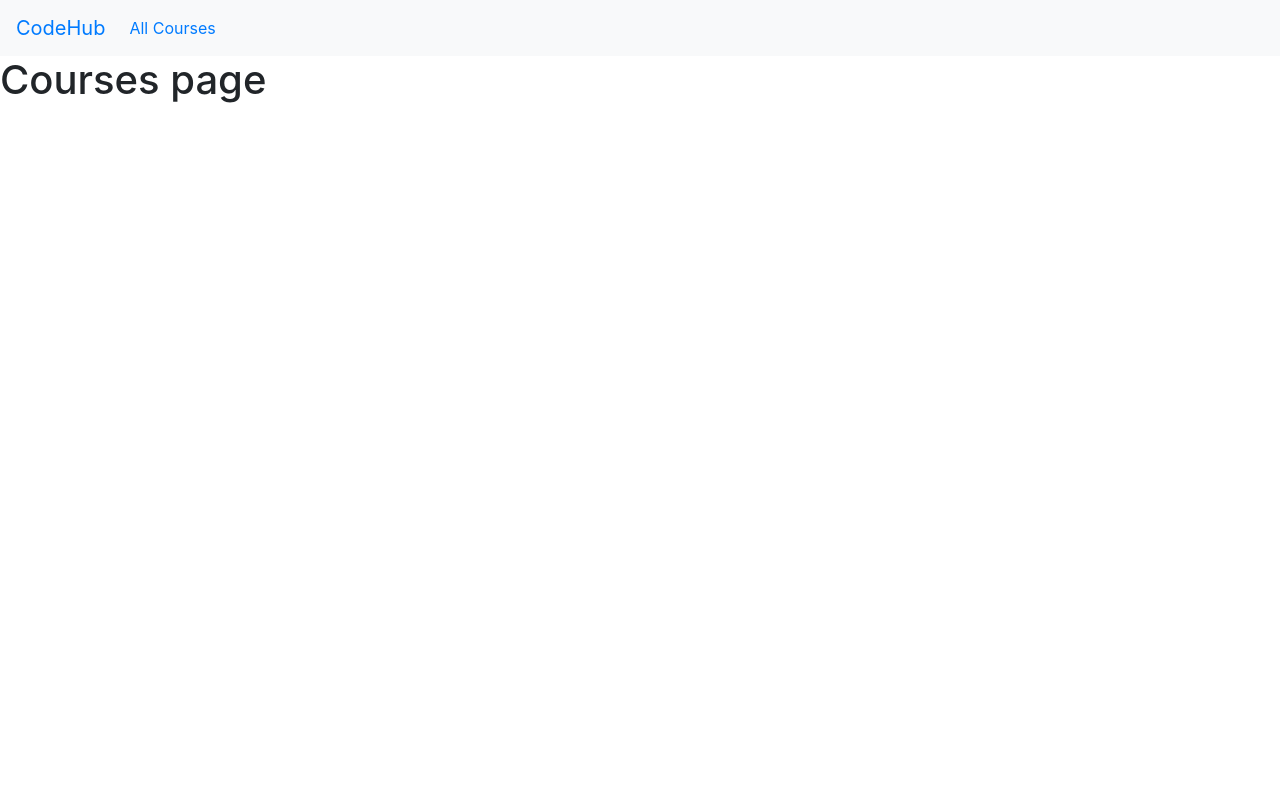
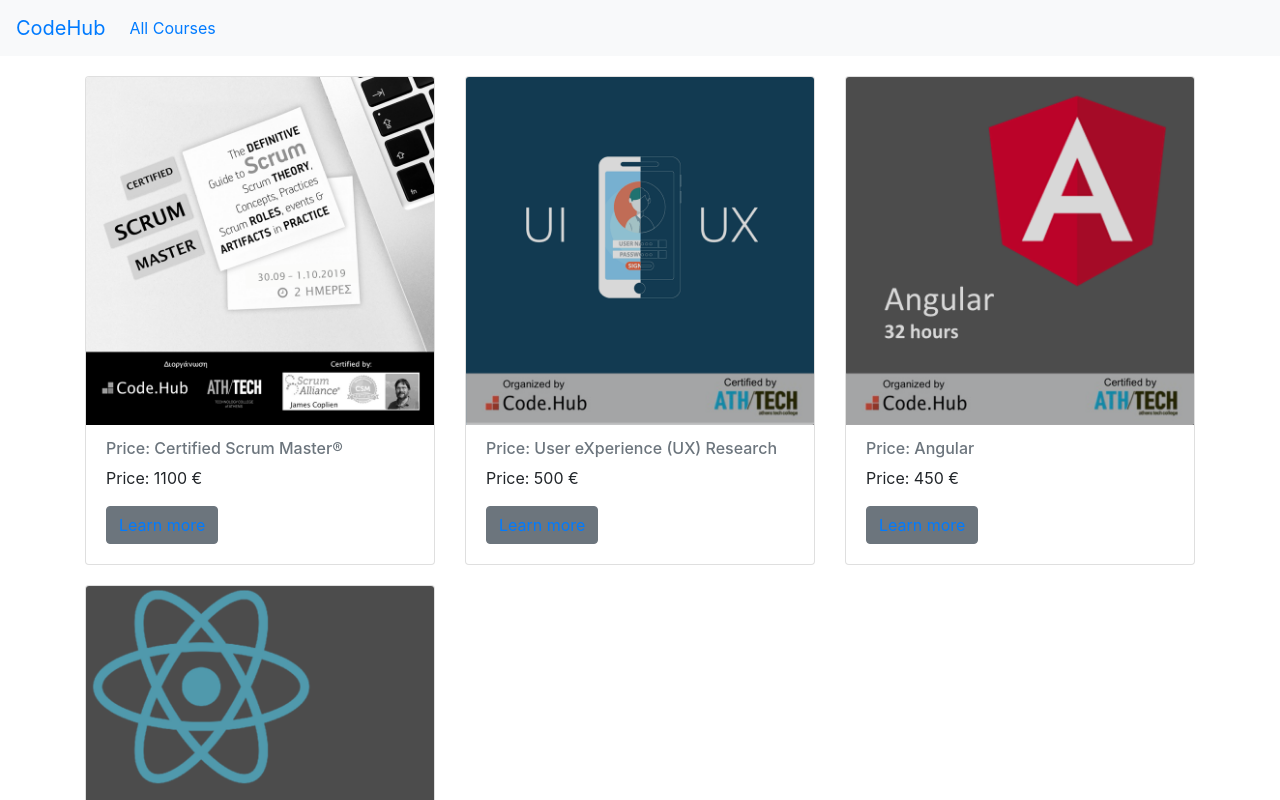
Before and after one commit to tzimpoulog/codehubCourses, a React (Create React App) app: page /courses in a window 1280 px wide. Shown: the top 800 px of the page. Built offline with nearby package versions, Linux system fonts and the light colour scheme; data requests are answered from the project's data file.

Commit message:
Create courses comp and display all courses cards

```diff
--- a/src/components/App.js
+++ b/src/components/App.js
@@ -3,6 +3,8 @@
 import Landing from "./Landing";
 import Courses from "./Courses";
 import Header from "./Header";
+import CourseDetails from './CourseDetails';
+
 
 function App() {
   return (
--- /dev/null
+++ b/src/components/CourseDetails.js
@@ -0,0 +1,13 @@
+import React from "react";
+
+
+
+function CourseDetails() {
+  return (
+    <div>
+      <h1>details</h1>
+    </div>
+  );
+}
+
+export default CourseDetails;
--- a/src/components/Courses.js
+++ b/src/components/Courses.js
@@ -1,11 +1,75 @@
-import React from 'react';
+import React, { useEffect, useState } from "react";
+import { Link } from "react-router-dom";
+import {
+  Card,
+  CardImg,
+  CardText,
+  CardBody,
+  CardTitle,
+  CardSubtitle,
+  Button,
+} from "reactstrap";
+import { API } from "../api";
+import { Row, Col, Container } from "reactstrap";
 
-const Courses = () => {
+const Courses = (props) => {
+  const [courses, setCourses] = useState([]);
+
+  useEffect(() => {
+    const fetchData = () => {
+      fetch(API + "courses")
+        .then((response) => {
+          if (response.ok) {
+            return response.json();
+          } else {
+            throw new Error("Something went wrong ...");
+          }
+        })
+        .then((data) => {
+          console.log(data);
+          setCourses(data);
+          //setIsLoading(false);
+        })
+        .catch((error) => {
+          console.log(error);
+        });
+    };
+
+    fetchData();
+  }, []);
+
   return (
     <div>
-     <h1>Courses page</h1>
+      <Container>
+        <Row>
+          {courses.map((cour) => (
+            <Col sm="4" key={cour.id} style={{ marginTop: "20px" }}>
+              <Card>
+                <CardImg
+                  top
+                  width="100%"
+                  src={cour.imagePath}
+                  alt="Card image cap"
+                />
+                <CardBody>
+                  <CardSubtitle tag="h6" className="mb-2 text-muted">
+                    Price: {cour.title}
+                  </CardSubtitle>
+                  <CardText>Price: {cour.price.normal} €</CardText>
+                  <Button>
+                    <Link style={{ textDecoration: "none" }}
+                      to={{pathname: `/${cour.id}`}}>
+                      Learn more{" "}
+                    </Link>
+                  </Button>
+                </CardBody>
+              </Card>
+            </Col>
+          ))}
+        </Row>
+      </Container>
     </div>
   );
-}
+};
 
 export default Courses;
--- a/src/components/Landing.js
+++ b/src/components/Landing.js
@@ -1,17 +1,20 @@
 import React from "react";
 import { Jumbotron } from "reactstrap";
 import JumbotronContent from "./JumbotronContent";
-import Stats from './Stats';
-
+import Stats from "./Stats";
+import TableCourses from "./TableCourses";
+import { Container } from "reactstrap";
 
 const Landing = () => {
-
   return (
     <div>
       <Jumbotron>
         <JumbotronContent />
       </Jumbotron>
-      <Stats />
+      <Container>
+        <Stats />
+        <TableCourses />
+      </Container>
     </div>
   );
 };
--- a/src/components/Stats.js
+++ b/src/components/Stats.js
@@ -17,7 +17,6 @@
           }
         })
         .then((data) => {
-          console.log(data);
           setStats(data);
           //setIsLoading(false);
         })
@@ -30,9 +29,9 @@
   }, []);
 
   return (
-    <div>
-      <Row>{stats.map((stat) =>
-        <Col sm="3" style={{textAlign: 'center'}} key={stat.id}>
+    <div >
+      <Row >{stats.map((stat) =>
+        <Col md="3" style={{textAlign: 'center'}} key={stat.id}>
         <h5 style={{textTransform: 'uppercase'}}>{stat.title} <Badge color="secondary">{stat.amount}</Badge></h5>
         </Col>
       )}</Row>
--- /dev/null
+++ b/src/components/TableCourses.js
@@ -0,0 +1,59 @@
+import React,{ useEffect, useState} from 'react';
+import { Table, Button  } from 'reactstrap';
+import {API} from '../api';
+
+const TableCourses = (props) => {
+  const [courses, setCourses] = useState([]);
+
+  useEffect(() => {
+    const fetchData = () => {
+      fetch(API + "courses")
+        .then((response) => {
+          if (response.ok) {
+            return response.json();
+          } else {
+            throw new Error("Something went wrong ...");
+          }
+        })
+        .then((data) => {
+          console.log(data);
+          setCourses(data);
+          //setIsLoading(false);
+        })
+        .catch((error) => {
+          console.log(error);
+        });
+    };
+
+    fetchData();
+  }, []);
+
+  return (
+    <Table style={{marginTop: '50px'}}>
+      <thead>
+        <tr>
+          <th></th>
+          <th>Title</th>
+          <th>Bookable</th>
+          <th>Price</th>
+          <th>Date</th>
+          <th>Actions</th>
+        </tr>
+      </thead>
+      <tbody>
+      {courses.map((cour) =>
+        <tr key={cour.id}>
+          <th scope="row"></th>
+          <td>{cour.title}</td>
+          <td>{cour.open}</td>
+          <td>{cour.price.normal} €</td>
+          <td>{cour.dates.start_date} - {cour.dates.end_date}</td>
+          <td>Button</td>
+          </tr>
+        )}
+      </tbody>
+    </Table>
+  );
+}
+
+export default TableCourses;
```
